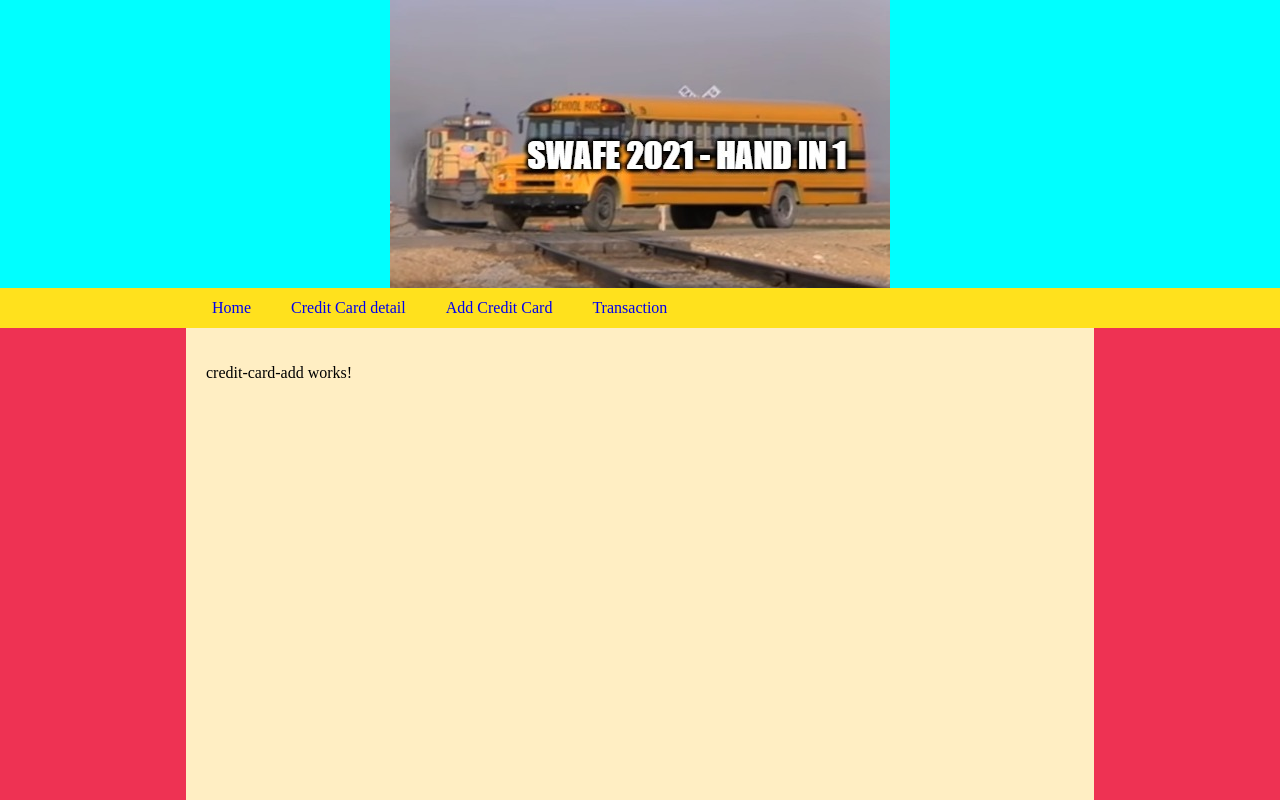
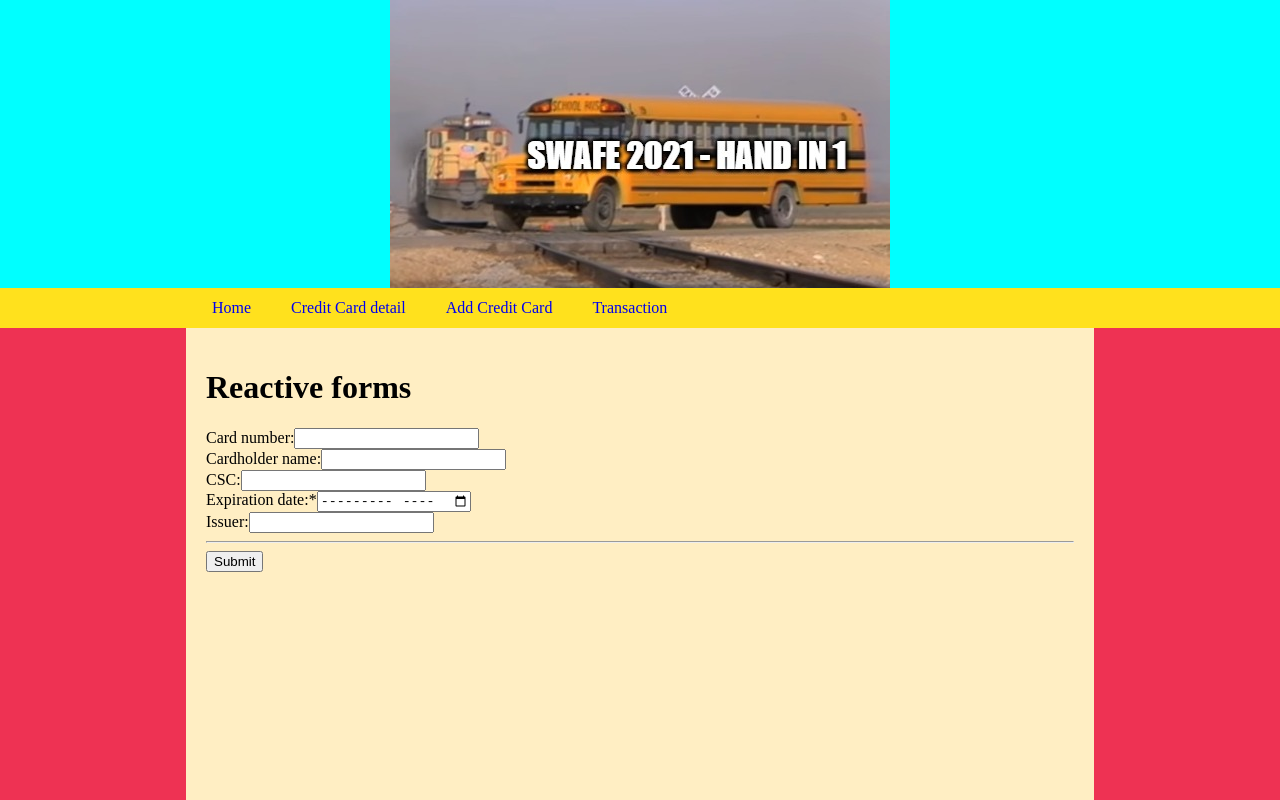
Before and after one commit to Solguden/SWAFE1, an Angular app in the folder Swafe1/: page /credit-card in a window 1280 px wide. Shown: the top 800 px of the page. Built offline with nearby package versions, Linux system fonts and the light colour scheme; no server answers.

Commit message:
Expiration dates skal lige snakkes igennem :*

```diff
--- a/Swafe1/src/app/modules/credit-card/components/credit-card-add/credit-card-add.component.html
+++ b/Swafe1/src/app/modules/credit-card/components/credit-card-add/credit-card-add.component.html
@@ -1 +1,34 @@
-<p>credit-card-add works!</p>
+<h1>Reactive forms</h1>
+<form [formGroup]="creditCardForm" (ngSubmit)="onSubmit()">
+	<div class="form-wrapper">
+		<label for="card_number">Card number:</label>
+		<input type="text" formControlName="card_number">
+        <br />
+
+        <label for="cardholder_name">Cardholder name:</label>
+		<input type="text"  formControlName="cardholder_name">
+        <br />
+
+		<label for="csc_code">CSC:</label>
+		<input type="text" formControlName="csc_code">
+        <br />
+
+        <label for="expiration_date_month">Expiration date:*</label>
+		<input type="month" formControlName="expiration_date_month">
+        <br />
+
+
+        <label for="issuer">Issuer:</label>
+		<input type="text" formControlName="issuer">
+        <br />
+
+
+		<hr />
+		<button type="submit">Submit</button>
+		<!-- <label for="phone">Phone</label>
+		<input type="text" formControlName="phone">
+		<label for="email">E-mail</label>
+		<input type="text"  formControlName="email">
+		<hr /> -->
+    </div>
+</form>
--- a/Swafe1/src/app/modules/credit-card/components/credit-card-add/credit-card-add.component.ts
+++ b/Swafe1/src/app/modules/credit-card/components/credit-card-add/credit-card-add.component.ts
@@ -1,5 +1,6 @@
 import { Component, OnInit } from '@angular/core';
 import { CreditCardService } from '../../credit-card.service';
+import { FormBuilder } from '@angular/forms';
 
 @Component({
   selector: 'app-credit-card-add',
@@ -8,7 +9,19 @@ import { CreditCardService } from '../../credit-card.service';
 })
 export class CreditCardAddComponent implements OnInit {
 
-  constructor(private cardService:CreditCardService) { }
+
+  creditCardForm = this.formbuilder.group({
+    card_number: [''],
+    cardholder_name: [''],
+    csc_code: [''],
+    expiration_date_month: [''],
+    expiration_date_year: [''],
+    issuer: ['']
+  })
+
+  constructor(
+    private cardService: CreditCardService,
+    private formbuilder: FormBuilder) { }
 
   ngOnInit(): void {
     this.cardService.getCreditCards().subscribe(res => {
@@ -16,4 +29,9 @@ export class CreditCardAddComponent implements OnInit {
     })
   }
 
+
+	onSubmit() {
+		console.log(this.creditCardForm.value)
+	}
+
 }
--- a/Swafe1/src/app/modules/credit-card/credit-card.module.ts
+++ b/Swafe1/src/app/modules/credit-card/credit-card.module.ts
@@ -5,6 +5,7 @@ import { CreditCardListComponent } from './components/credit-card-list/credit-ca
 import { CreditCardListItemComponent } from './components/credit-card-list-item/credit-card-list-item.component';
 import { CreditCardRoutingModule } from './credit-card-routing.module';
 import { CreditCardDetailComponent } from './credit-card-detail/credit-card-detail.component';
+import { FormsModule, ReactiveFormsModule } from '@angular/forms';
 
 
 
@@ -17,7 +18,9 @@ import { CreditCardDetailComponent } from './credit-card-detail/credit-card-deta
   ],
   imports: [
     CommonModule,
-    CreditCardRoutingModule
+    CreditCardRoutingModule,
+    FormsModule,
+    ReactiveFormsModule
   ],
   exports: [
     CreditCardListComponent
```
